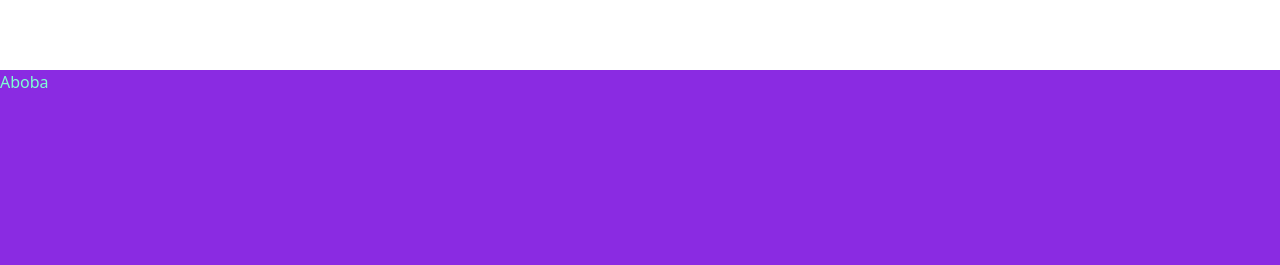
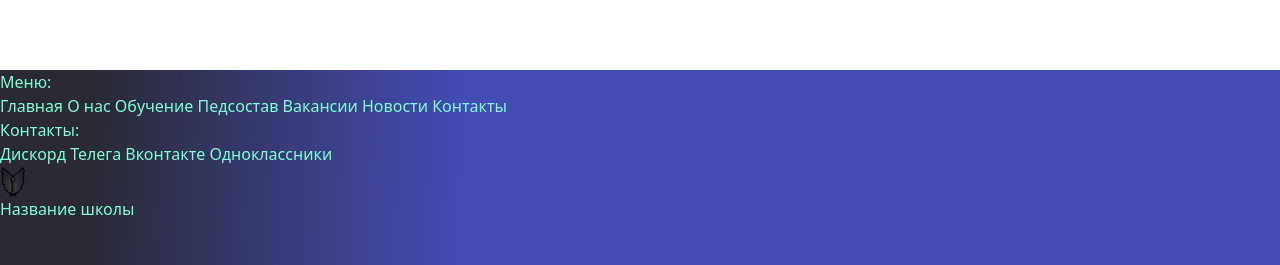
Before and after one commit to capybaracplusplus/Govno-React-School-website, a React (Vite) app: page / in a window 1280 px wide. Shown: the part 563-828 px from the top of the page. Built offline with nearby package versions, Linux system fonts and the light colour scheme.

Commit message:
update footer

```diff
--- a/src/Footer/Footer.css
+++ b/src/Footer/Footer.css
@@ -1,5 +1,5 @@
 .footer_container{
     color:aquamarine;
-    background-color: blueviolet;
+    background: linear-gradient(92.14deg, rgba(31, 30, 41, 0.95) 7.09%, rgba(58, 66, 178, 0.95) 36.34%);
     height: 198px;
 }
--- a/src/Footer/Footer.tsx
+++ b/src/Footer/Footer.tsx
@@ -1,10 +1,20 @@
 import "./Footer.css"
+import Footer_top from "./Footer_top/Footer_top"
+import Footer_lower from "./Footer_lower/Footer_lower"
+import faviconSrc from "./favicon.png"
 
 function Footer() {
     return (
         <>
             <div className="footer_container">
-                <p>Aboba</p>
+                <div>
+                    <Footer_top />
+                    <Footer_lower />
+                </div>
+                <div>
+                    <img src = {faviconSrc} />
+                    <p>Название школы</p>
+                </div>
             </div>
         </>
 
--- /dev/null
+++ b/src/Footer/Footer_lower/Footer_lower.tsx
@@ -0,0 +1,9 @@
+function Footer_lower() {
+    return (
+        <>
+        <h1>Контакты:</h1>
+        <p>Дискорд Телега Вконтакте Одноклассники</p>
+        </>
+    )
+}
+export default Footer_lower;
--- /dev/null
+++ b/src/Footer/Footer_top/Footer_top.tsx
@@ -0,0 +1,9 @@
+function Footer_top() {
+    return (
+        <>
+        <h1>Меню:</h1>
+        <p>Главная О нас Обучение Педсостав Вакансии Новости Контакты</p>
+        </>
+    )
+}
+export default Footer_top;
```
Also changed, not shown: src/Footer/Footer_lower/Footer_lower.css (added), src/Footer/Footer_top/Footer_top.css (added), src/Footer/favicon.png (added).
